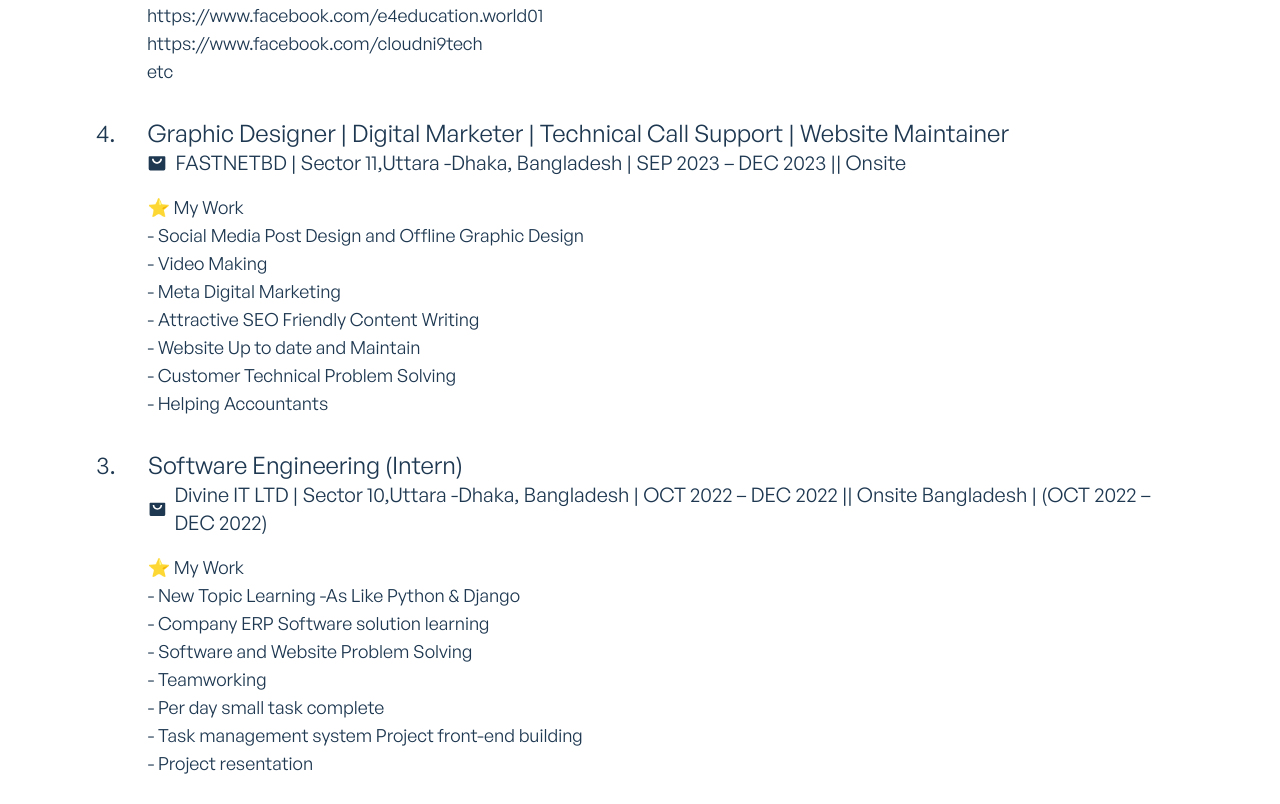
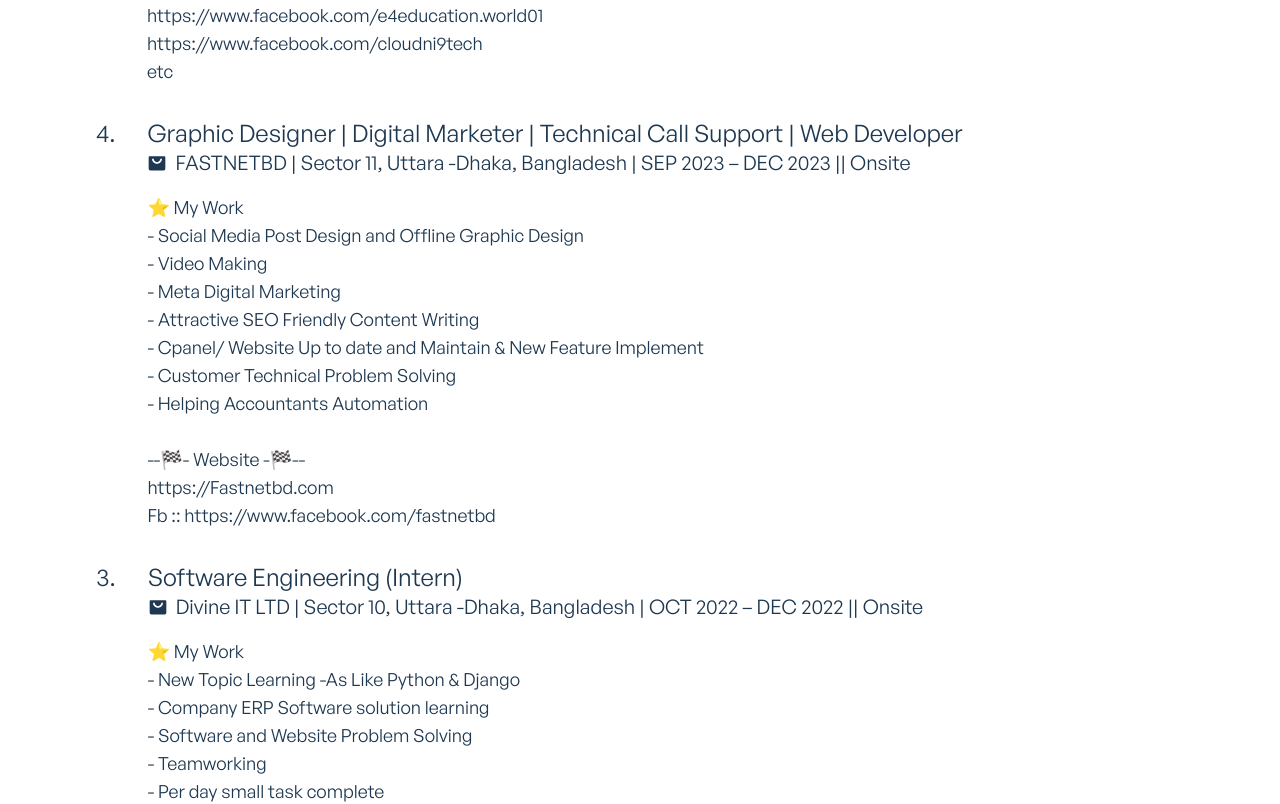
Before and after one commit to rcmehedi15/mehedi-final-portfolio, a React (Create React App) app: page /about in a window 1280 px wide. Shown: the part 1283-2087 px from the top of the page. Built offline with nearby package versions, Linux system fonts and the light colour scheme.

Commit message:
experience

```diff
--- a/src/components/about/Experience/Experiences.jsx
+++ b/src/components/about/Experience/Experiences.jsx
@@ -33,9 +33,9 @@
             - 45+ Company Social Media Post Design <br />
             - A group of company 45+ Sisters Concern Social Media Management & Post. <br /> 7 (FB, IG, Pinterest, Linkedin, Twitter, TikTok, Youtube) (Like- A4 Admission, Alternative Recruitment Ltd., etc.) <br />
             - Digital Marketing (Meta Ads, Google Ads, Linkedin Ads etc) <br />
-            - SEO (Semrush, MOZ, Ahrefs ) <br />
             - WordPress Website Problem Solving <br />
             - Team Leading & IT Problem Solving <br /> <br />
+            - OFF PAGE , ON PAGE & Technical SEO/Google Business Profile Manage  <br />
 
             --🏁- Most Used -🏁-- <br />
             Website:: https://ababil.group <br />
@@ -57,11 +57,11 @@
           <div className="flex-1 ml-8">
             <h5 className="w-full text-2xl   text-ternary-dark dark:text-ternary-light ">
               Graphic Designer | Digital Marketer | Technical Call Support |
-              Website Maintainer
+              Web Developer
             </h5>
             <span className="w-full text-lg md:text-xl mb-4 text-ternary-dark dark:text-ternary-light flex items-center  gap-2">
               <BiSolidShoppingBagAlt />
-              FASTNETBD | Sector 11,Uttara -Dhaka, Bangladesh | SEP 2023 – DEC 2023 || Onsite
+              FASTNETBD | Sector 11, Uttara -Dhaka, Bangladesh | SEP 2023 – DEC 2023 || Onsite
             </span>
 
             <p className="w-full text-lg mt-3 text-ternary-dark dark:text-ternary-light">
@@ -70,9 +70,15 @@
               - Video Making <br />
               - Meta Digital Marketing <br />
               - Attractive SEO Friendly Content Writing <br />
-              - Website Up to date and Maintain <br />
+              - Cpanel/ Website Up to date and Maintain & New Feature Implement <br />
               - Customer Technical Problem Solving <br />
-              - Helping Accountants
+              - Helping Accountants Automation <br /> <br />
+
+              --🏁- Website -🏁-- <br />
+              https://Fastnetbd.com <br />
+              Fb :: https://www.facebook.com/fastnetbd <br />
+
+
             </p>
           </div>
         </li>
@@ -86,8 +92,8 @@
             </h5>
             <span className="w-full text-lg md:text-xl mb-4 text-ternary-dark dark:text-ternary-light flex items-center  gap-2">
               <BiSolidShoppingBagAlt />
-              Divine IT LTD | Sector 10,Uttara -Dhaka, Bangladesh | OCT 2022 – DEC 2022 || Onsite
-              Bangladesh | (OCT 2022 – DEC 2022)
+              Divine IT LTD | Sector 10, Uttara -Dhaka, Bangladesh | OCT 2022 – DEC 2022 || Onsite
+
             </span>
 
             <p className="w-full text-lg mt-3 text-ternary-dark dark:text-ternary-light">
@@ -122,7 +128,7 @@
               - Keyword And Competitor Research <br />
               - Create Content/Copy Writing  <br />
               - Social media post design & Post <br />
-              - Website maintenance, <br />
+              - Cpanel/Website maintenance, <br />
               - Video editing and <br />
               - Digital Ads Run  and SEO  <br />
               providing guidance on various business development issues
@@ -166,6 +172,7 @@
             ⭐ Other Service - <br />
                 - FB/Instagram ads managing <br />
                 - SEO Friendly Content Writing <br />
+                - Website Off PAGE SEO & ON Page & Technical SEO  <br />
             </p>
           </div>
         </li>
```
